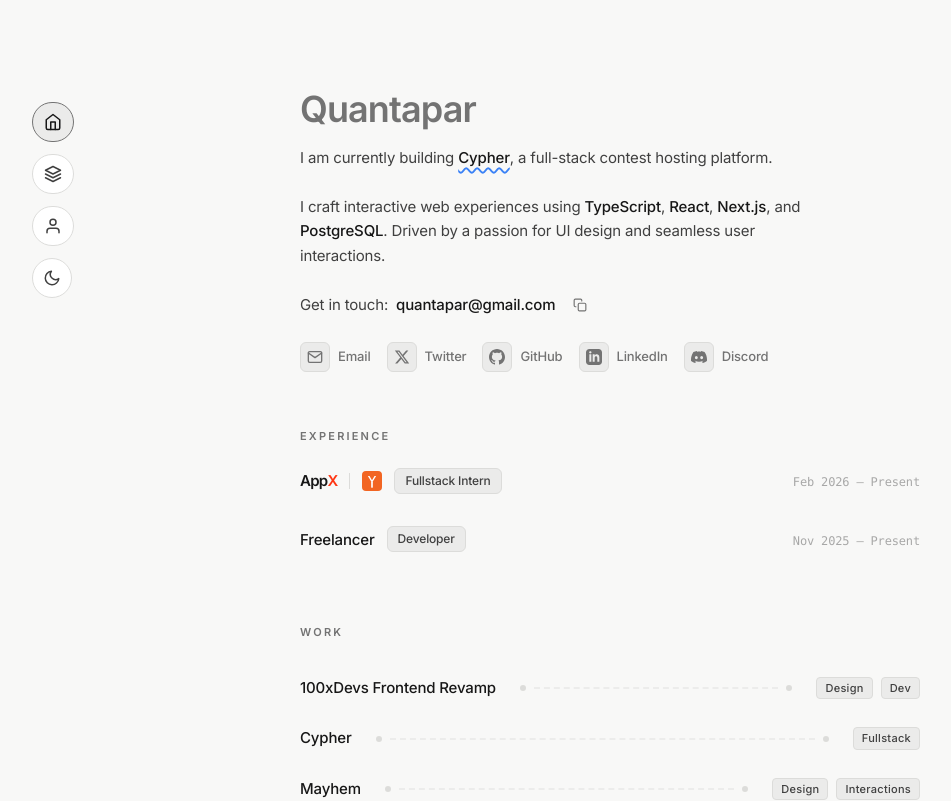
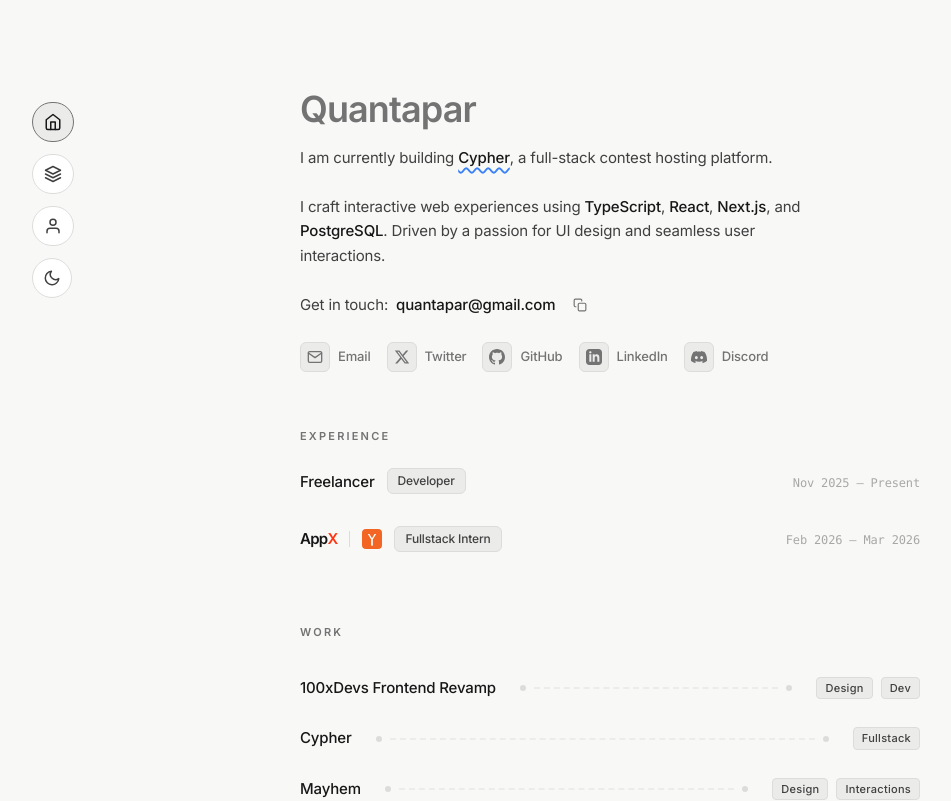
Before and after one commit to Quantapar/portfolio, a React (Vite) app: page / in a window 1280 px wide. Shown: the top 801 px of the page, without its empty margins (32-983 px from the left). Built offline with nearby package versions, Linux system fonts and the light colour scheme.

Commit message:
exp updated

```diff
--- a/package.json
+++ b/package.json
@@ -10,6 +10,7 @@
   },
   "dependencies": {
     "bun-plugin-tailwind": "^0.1.2",
+    "calligraph": "^1.3.0",
     "react": "^19",
     "react-dom": "^19",
     "tailwindcss": "^4.1.11"
--- a/src/App.tsx
+++ b/src/App.tsx
@@ -480,6 +480,15 @@ export function App() {
           <SectionMinimal title="Experience" id="experience">
             <div className="flex flex-col gap-6">
               <ExperienceRow
+                role="Developer"
+                company={
+                  <span className="text-[15px] font-medium text-(--text-primary)">
+                    Freelancer
+                  </span>
+                }
+                duration="Nov 2025 — Present"
+              />
+              <ExperienceRow
                 role="Fullstack Intern"
                 company={
                   <span className="flex items-center gap-3">
@@ -522,16 +531,7 @@ export function App() {
                     </a>
                   </span>
                 }
-                duration="Feb 2026 — Present"
-              />
-              <ExperienceRow
-                role="Developer"
-                company={
-                  <span className="text-[15px] font-medium text-(--text-primary)">
-                    Freelancer
-                  </span>
-                }
-                duration="Nov 2025 — Present"
+                duration="Feb 2026 — Mar 2026"
               />
             </div>
           </SectionMinimal>
--- a/src/components/ui/NameFlip.tsx
+++ b/src/components/ui/NameFlip.tsx
@@ -1,5 +1,4 @@
 import React from "react";
-
 export const NameFlip = () => (
   <div className="h-12.5 overflow-hidden inline-flex flex-col relative top-1">
     <div className="animate-flip text-(--text-primary) font-bold text-4xl tracking-tight leading-12.5">
```
Also changed, not shown: 1 other file (tests, documents, lock files or other folders).
